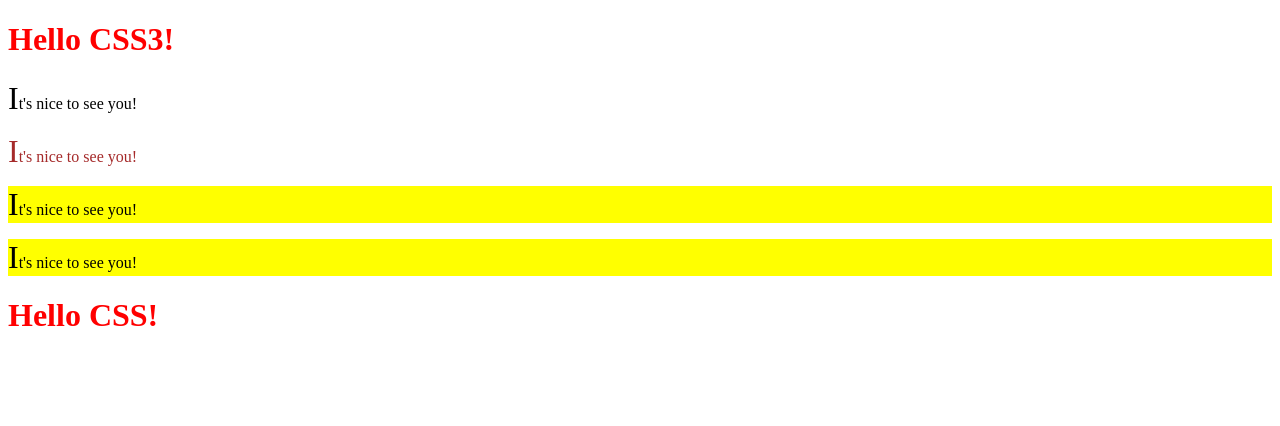
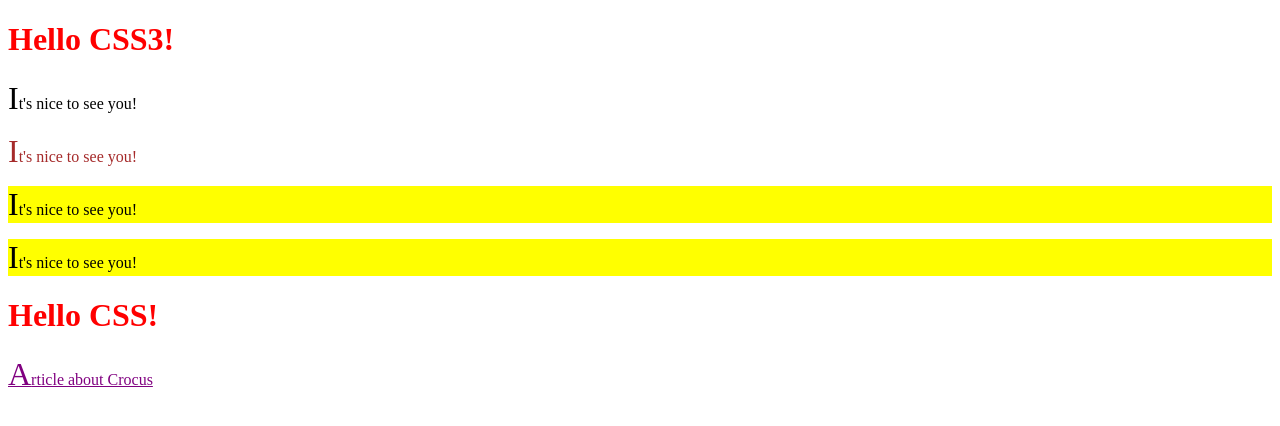
Before and after one commit to jandrus-lviv/css-project-v2, a plain HTML site: page index.html in a window 1280 px wide. Drawn offline with Linux system fonts and the light colour scheme.

Commit message:
“edit-v6 git push origin gh-pages git add . git commit -m “edit-23-02-2019

```diff
--- a/css/index.css
+++ b/css/index.css
@@ -17,3 +17,7 @@ p::first-letter {
 p:hover {
     border: 1px solid black;
 }
+
+[target] {
+    color: purple;
+}
--- a/index.html
+++ b/index.html
@@ -14,6 +14,6 @@
          <p class="marked">It's nice to see you!</p>
          <p class="marked">It's nice to see you!</p>
      <h1>Hello CSS!</h1>
-
+<p> <a href="https://en.wikipedia.org/wiki/Crocus" target="_blank"> Article about Crocus </a></p>
 </body>
 </html>
```
